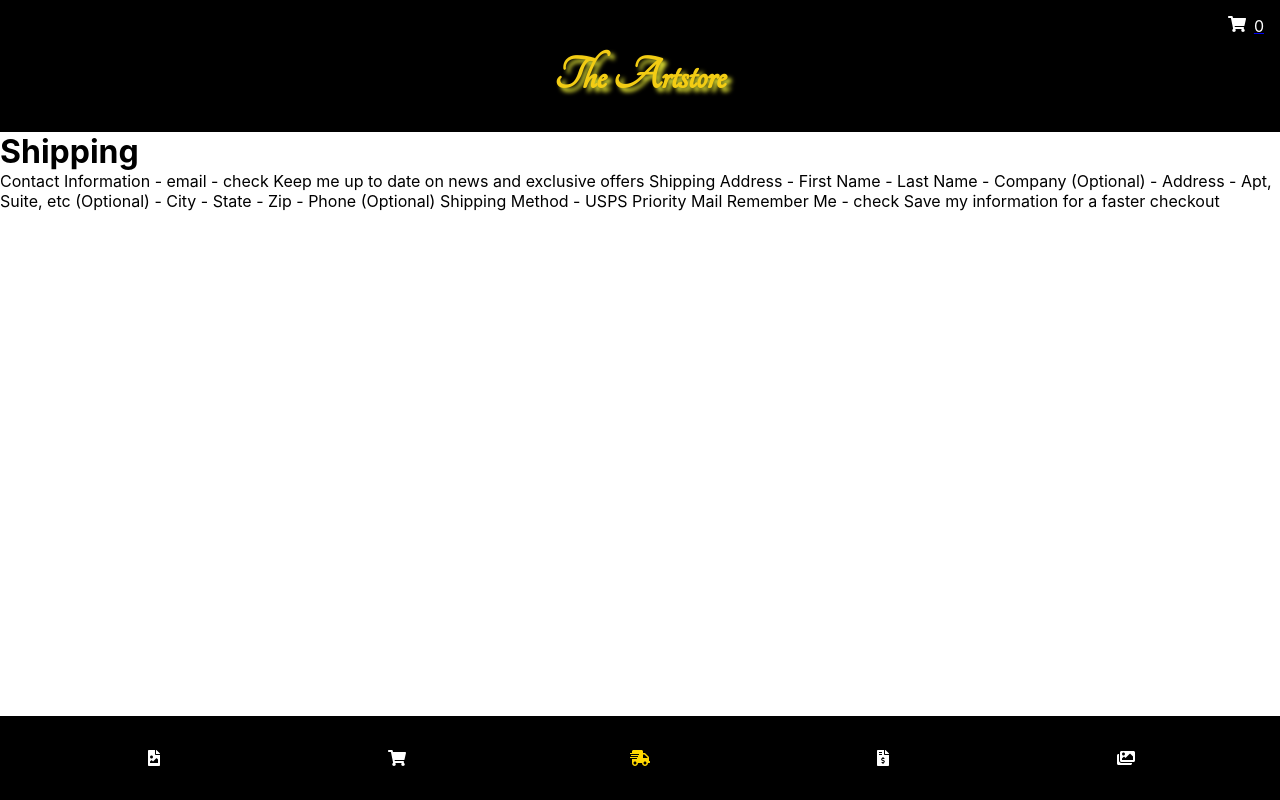
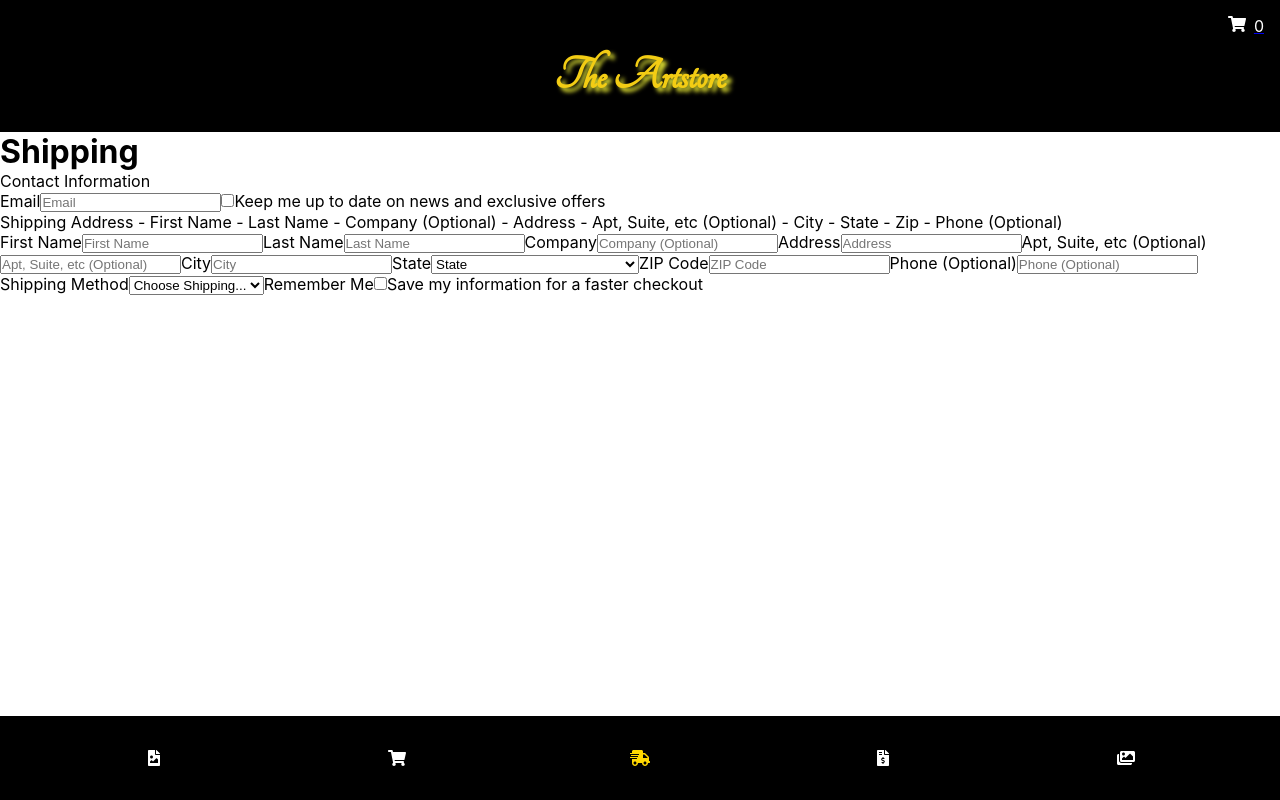
Before and after one commit to launchpadmcjeff/artstore-ui, a React (Create React App) app: page /shipping in a window 1280 px wide. Built offline with nearby package versions, Linux system fonts and the light colour scheme.

Commit message:
start shipping and payment forms

```diff
--- a/src/components/Payment.js
+++ b/src/components/Payment.js
@@ -13,19 +13,18 @@ export class Payment extends Component {
                 <h1>Payment</h1>
                 All transactions are secure and encrypted
                 <form>
-                    <label for="cc-number">Card Number</label>
-                    <input id="cc-number" name="cc-number" autocomplete="cc-number" type="text" placeholder="Card Number"></input>
-                    <label for="cc-name">Name on Card</label>
-                    <input id="cc-name" name="cc-name" autocomplete="cc-name" type="text" placeholder="Name on Card"></input>
-                    <label for="cc-exp">Expiration MM/YY</label>
-                    <input id="cc-exp" name="cc-exp" autocomplete="cc-exp" type="text" placeholder="Expiration MM/YY"></input>
-                    <label for="cc-csc">Security Code</label>
-                    <input id="cc-csc" name="cc-csc" autocomplete="cc-csc" type="text" placeholder="Security Code"></input>
+                    <label htmlFor="discount-code">Discount Code</label>
+                    <input id="discount-code" name="discount-code" type="text" placeholder="Discount Code"></input>
+                    <label htmlFor="cc-number">Card Number</label>
+                    <input id="cc-number" name="cc-number" autoComplete="cc-number" type="text" placeholder="Card Number"></input>
+                    <label htmlFor="cc-name">Name on Card</label>
+                    <input id="cc-name" name="cc-name" autoComplete="cc-name" type="text" placeholder="Name on Card"></input>
+                    <label htmlFor="cc-exp">Expiration MM/YY</label>
+                    <input id="cc-exp" name="cc-exp" autoComplete="cc-exp" type="text" placeholder="Expiration MM/YY"></input>
+                    <label htmlFor="cc-csc">Security Code</label>
+                    <input id="cc-csc" name="cc-csc" autoComplete="cc-csc" type="text" placeholder="Security Code"></input>
                 </form>
-                - card number
-                - name on card
-                - expiration date
-                - Security code
+
 
                 Billing Address
                 - check same as shipping address
--- a/src/components/Shipping.js
+++ b/src/components/Shipping.js
@@ -12,8 +12,12 @@ export class Shipping extends Component {
 
                 <h1>Shipping</h1>
                 Contact Information
-                - email
-                - check Keep me up to date on news and exclusive offers
+                <form>
+                    <label htmlFor="email">Email</label>
+                    <input id="email" name="email" autoComplete="shipping email" type="email" placeholder="Email"></input>
+                    <input id="send-news" name="send-news" type="checkbox"></input>
+                    <label htmlFor="send-news">Keep me up to date on news and exclusive offers</label>
+                </form>
 
                 Shipping Address
                 - First Name
@@ -25,12 +29,102 @@ export class Shipping extends Component {
                 - State
                 - Zip
                 - Phone (Optional)
+                <form>
+                    <label htmlFor="first-name">First Name</label>
+                    <input id="first-name" name="first-name" autoComplete="shipping given-name" type="text" placeholder="First Name"></input>
+                    <label htmlFor="last-name">Last Name</label>
+                    <input id="last-name" name="last-name" autoComplete="shipping family-name" type="text" placeholder="Last Name"></input>
+                    <label htmlFor="shipping-organization">Company</label>
+                    <input id="shipping-organization" name="shipping-organization" autoComplete="shipping organization" type="text" placeholder="Company (Optional)"></input>
+                    <label htmlFor="shipping-address-line1">Address</label>
+                    <input id="shipping-address-line1" name="shipping-address-line1" autoComplete="shipping address-line1" type="text" placeholder="Address"></input>
+                    <label htmlFor="shipping-address-line2">Apt, Suite, etc (Optional)</label>
+                    <input id="shipping-address-line2" name="shipping-address-line2" autoComplete="shipping address-line2" type="text" placeholder="Apt, Suite, etc (Optional)"></input>
+                    <label htmlFor="shipping-address-level2">City</label>
+                    <input id="shipping-address-level2" name="shipping-address-level2" autoComplete="shipping address-level2" type="text" placeholder="City"></input>
+                    <label htmlFor="shipping-address-level1">State</label>
+                    <select data-name="foo" id="shipping-address-level1" name="shipping-address-level1" autoComplete="shipping address-level1" type="text" placeholder="State">
+                    <option disabled="">State</option>
+    <option data-description="Alabama" value="AL">Alabama</option>
+    <option data-description="Alaska" value="AK">Alaska</option>
+    <option data-description="American Samoa" value="AS">American Samoa</option>
+    <option data-description="Arizona" value="AZ">Arizona</option>
+    <option data-description="Arkansas" value="AR">Arkansas</option>
+    <option data-description="California" value="CA">California</option>
+    <option data-description="Colorado" value="CO">Colorado</option>
+    <option data-description="Connecticut" value="CT">Connecticut</option>
+    <option data-description="Delaware" value="DE">Delaware</option>
+    <option data-description="District of Columbia" value="DC">District of Columbia</option>
+    <option data-description="Federated States of Micronesia" value="FM">Federated States of
+      Micronesia</option>
+    <option data-description="Florida" value="FL">Florida</option>
+    <option data-description="Georgia" value="GA">Georgia</option>
+    <option data-description="Guam" value="GU">Guam</option>
+    <option data-description="Hawaii" value="HI">Hawaii</option>
+    <option data-description="Idaho" value="ID">Idaho</option>
+    <option data-description="Illinois" value="IL">Illinois</option>
+    <option data-description="Indiana" value="IN">Indiana</option>
+    <option data-description="Iowa" value="IA">Iowa</option>
+    <option data-description="Kansas" value="KS">Kansas</option>
+    <option data-description="Kentucky" value="KY">Kentucky</option>
+    <option data-description="Louisiana" value="LA">Louisiana</option>
+    <option data-description="Maine" value="ME">Maine</option>
+    <option data-description="Marshall Islands" value="MH">Marshall Islands</option>
+    <option data-description="Maryland" value="MD">Maryland</option>
+    <option data-description="Massachusetts" value="MA">Massachusetts</option>
+    <option data-description="Michigan" value="MI">Michigan</option>
+    <option data-description="Minnesota" value="MN">Minnesota</option>
+    <option data-description="Mississippi" value="MS">Mississippi</option>
+    <option data-description="Missouri" value="MO">Missouri</option>
+    <option data-description="Montana" value="MT">Montana</option>
+    <option data-description="Nebraska" value="NE">Nebraska</option>
+    <option data-description="Nevada" value="NV">Nevada</option>
+    <option data-description="New Hampshire" value="NH">New Hampshire</option>
+    <option data-description="New Jersey" value="NJ">New Jersey</option>
+    <option data-description="New Mexico" value="NM">New Mexico</option>
+    <option data-description="New York" value="NY">New York</option>
+    <option data-description="North Carolina" value="NC">North Carolina</option>
+    <option data-description="North Dakota" value="ND">North Dakota</option>
+    <option data-description="Northern Mariana Islands" value="MP">Northern Mariana Islands</option>
+    <option data-description="Ohio" value="OH">Ohio</option>
+    <option data-description="Oklahoma" value="OK">Oklahoma</option>
+    <option data-description="Oregon" value="OR">Oregon</option>
+    <option data-description="Palau" value="PW">Palau</option>
+    <option data-description="Pennsylvania" value="PA">Pennsylvania</option>
+    <option data-description="Puerto Rico" value="PR">Puerto Rico</option>
+    <option data-description="Rhode Island" value="RI">Rhode Island</option>
+    <option data-description="South Carolina" value="SC">South Carolina</option>
+    <option data-description="South Dakota" value="SD">South Dakota</option>
+    <option data-description="Tennessee" value="TN">Tennessee</option>
+    <option data-description="Texas" value="TX">Texas</option>
+    <option data-description="Utah" value="UT">Utah</option>
+    <option data-description="Vermont" value="VT">Vermont</option>
+    <option data-description="Virgin Islands" value="VI">Virgin Islands</option>
+    <option data-description="Virginia" value="VA">Virginia</option>
+    <option data-description="Washington" value="WA">Washington</option>
+    <option data-description="West Virginia" value="WV">West Virginia</option>
+    <option data-description="Wisconsin" value="WI">Wisconsin</option>
+    <option data-description="Wyoming" value="WY">Wyoming</option>
+    <option data-description="Armed Forces Americas" value="AA">Armed Forces Americas</option>
+    <option data-description="Armed Forces Europe" value="AE">Armed Forces Europe</option>
+    <option data-description="Armed Forces Pacific" value="AP">Armed Forces Pacific</option>
+                    </select>
+                    <label htmlFor="postal-code">ZIP Code</label>
+                    <input id="postal-code" name="postal-code" autoComplete="shipping postal-code" type="text" placeholder="ZIP Code"></input>
+                    <label htmlFor="tel-national">Phone (Optional)</label>
+                    <input id="tel-national" name="tel-national" autoComplete="shipping tel-national" type="text" placeholder="Phone (Optional)"></input>
+
+                </form>
 
                 Shipping Method
-                - USPS Priority Mail
+                <select data-name="foo" id="shipping-address-level1" name="shipping-address-level1" autoComplete="shipping address-level1" type="text" placeholder="State">
+    <option  disabled="">Choose Shipping...</option>
+    <option  value="USPS">USPS Priority Mail</option>
+    </select>
 
                 Remember Me
-                - check Save my information for a faster checkout
+                <input id="remember-me" name="remember-me" type="checkbox"></input>
+                    <label htmlFor="remember-me">Save my information for a faster checkout</label>
                 </div>
                 <Footer />
             </div>
```
